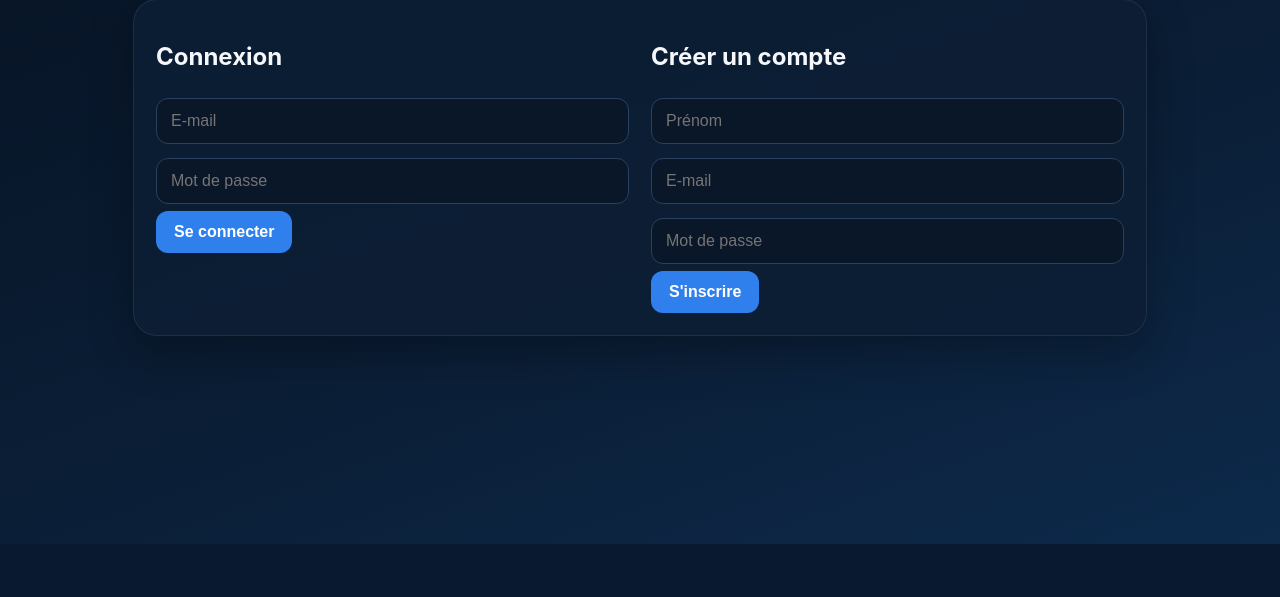
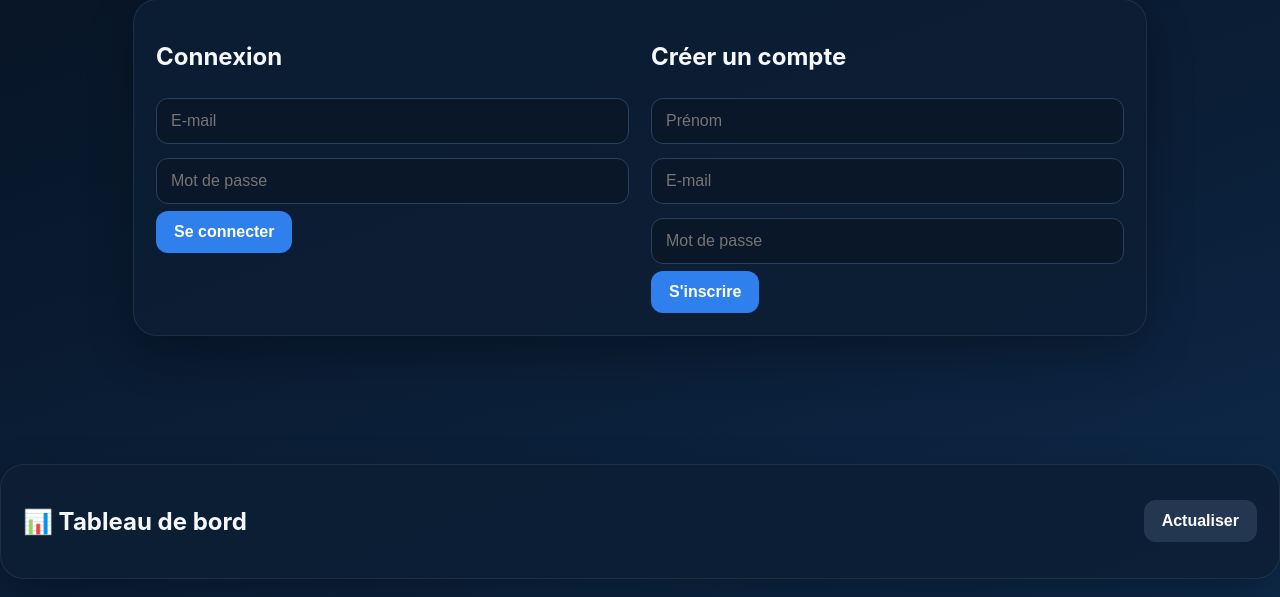
Before and after one commit to ezmieeline-hub/crypto-copilot-ia, a FastAPI app: page / in a window 1280 px wide. Shown: the part 256-853 px from the top of the page. Before the commit the page ends 800 px from the top, so only its background shows below. Run offline with FastAPI, Linux system fonts and the light colour scheme.

Commit message:
Update index.html

```diff
--- a/app/templates/index.html
+++ b/app/templates/index.html
@@ -29,3 +29,4 @@
 <section class="card"><div class="row"><h2>Historique</h2><button id="historyBtn" class="secondary">Actualiser</button></div><div id="history"></div></section>
   <section class="card"><div class="row"><h2>📓 Journal de trading</h2><button id="journalBtn" class="secondary">Actualiser</button></div><div id="journalList"></div></section>
 </section><p id="message"></p></main><script src="/static/app.js"></script></body></html>
+<section class="card"><div class="row"><h2>📊 Tableau de bord</h2><button id="dashboardBtn" class="secondary">Actualiser</button></div><div id="dashboardGrid" class="stats"></div></section>
```
